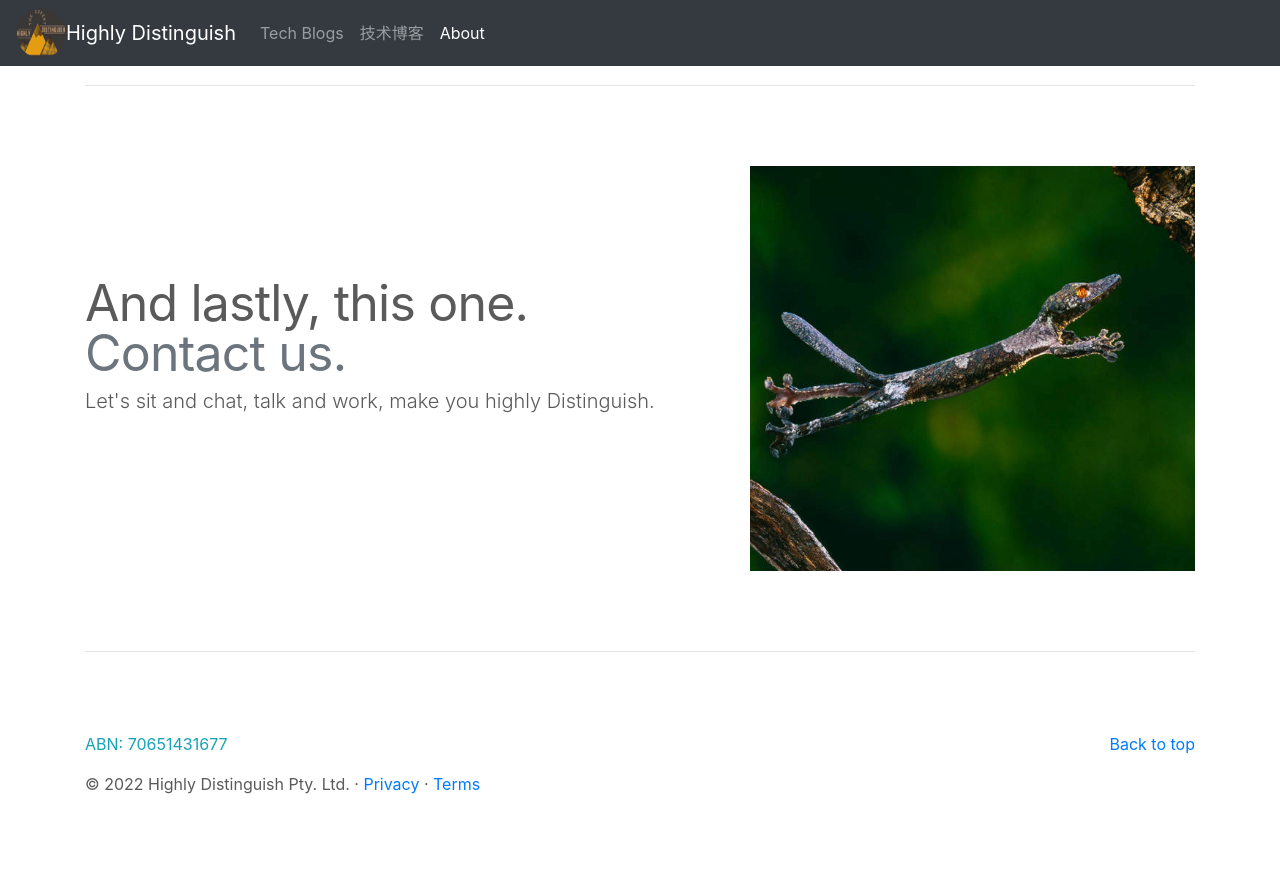
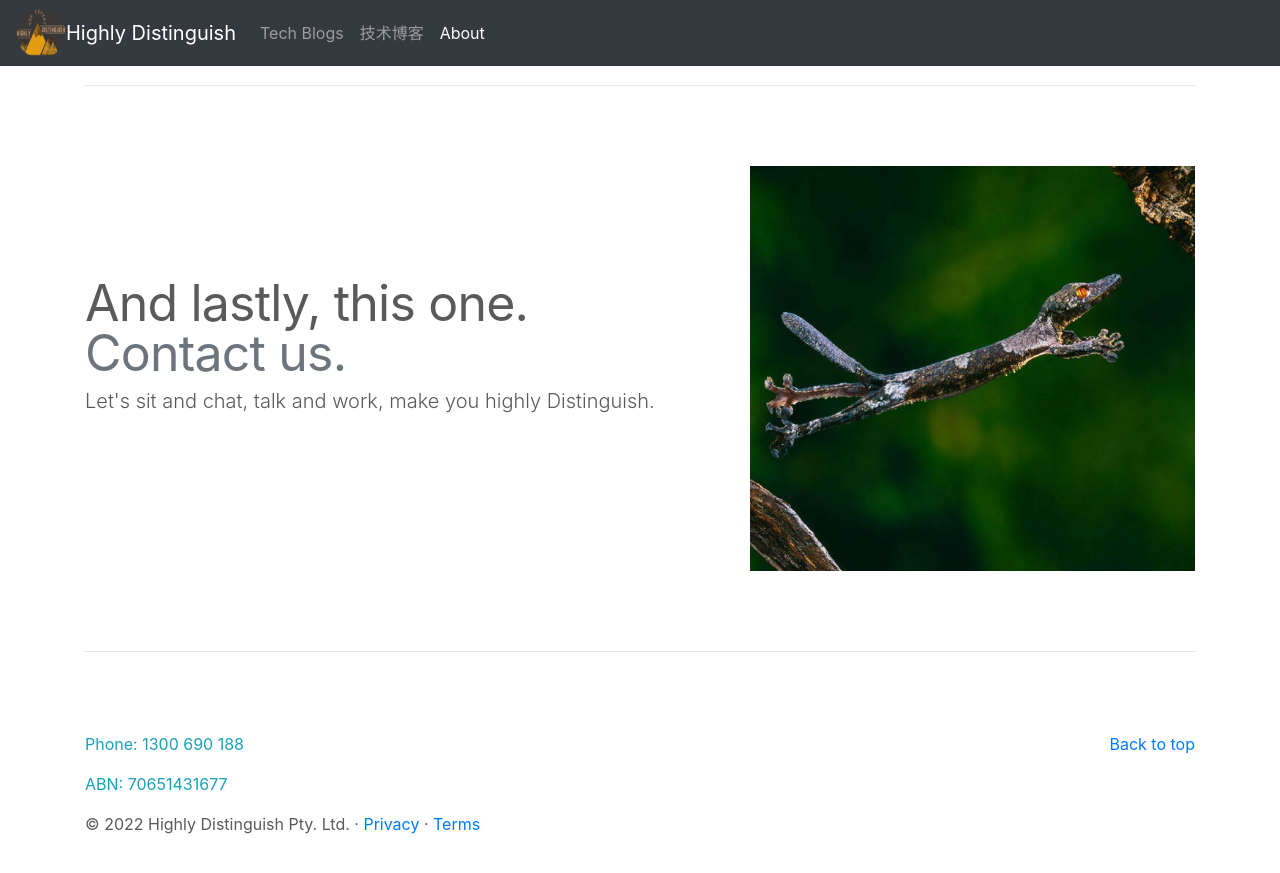
Before and after one commit to highlydistinguish/highlydistinguish.github.io, a Jekyll site: the page built from index.markdown, in a window 1280 px wide and 900 px high, scrolled down 2389 px. Shown: the top 873 px of the window. Built offline with Jekyll 4.4.1, drawn with Linux system fonts in a browser that asks for light colours; nearby versions of some CDN libraries.

Commit message:
Adding phone

```diff
--- a/_layouts/home.html
+++ b/_layouts/home.html
@@ -177,6 +177,7 @@
       <!-- FOOTER -->
       <footer class="container">
         <p class="float-right"><a href="#">Back to top</a></p>
+        <p class="text-info">Phone: 1300 690 188</p>
         <p class="text-info">ABN: 70651431677</p>
         <p>&copy; 2022 Highly Distinguish Pty. Ltd.  &middot; <a href="#">Privacy</a> &middot; <a href="#">Terms</a></p>
 
```
